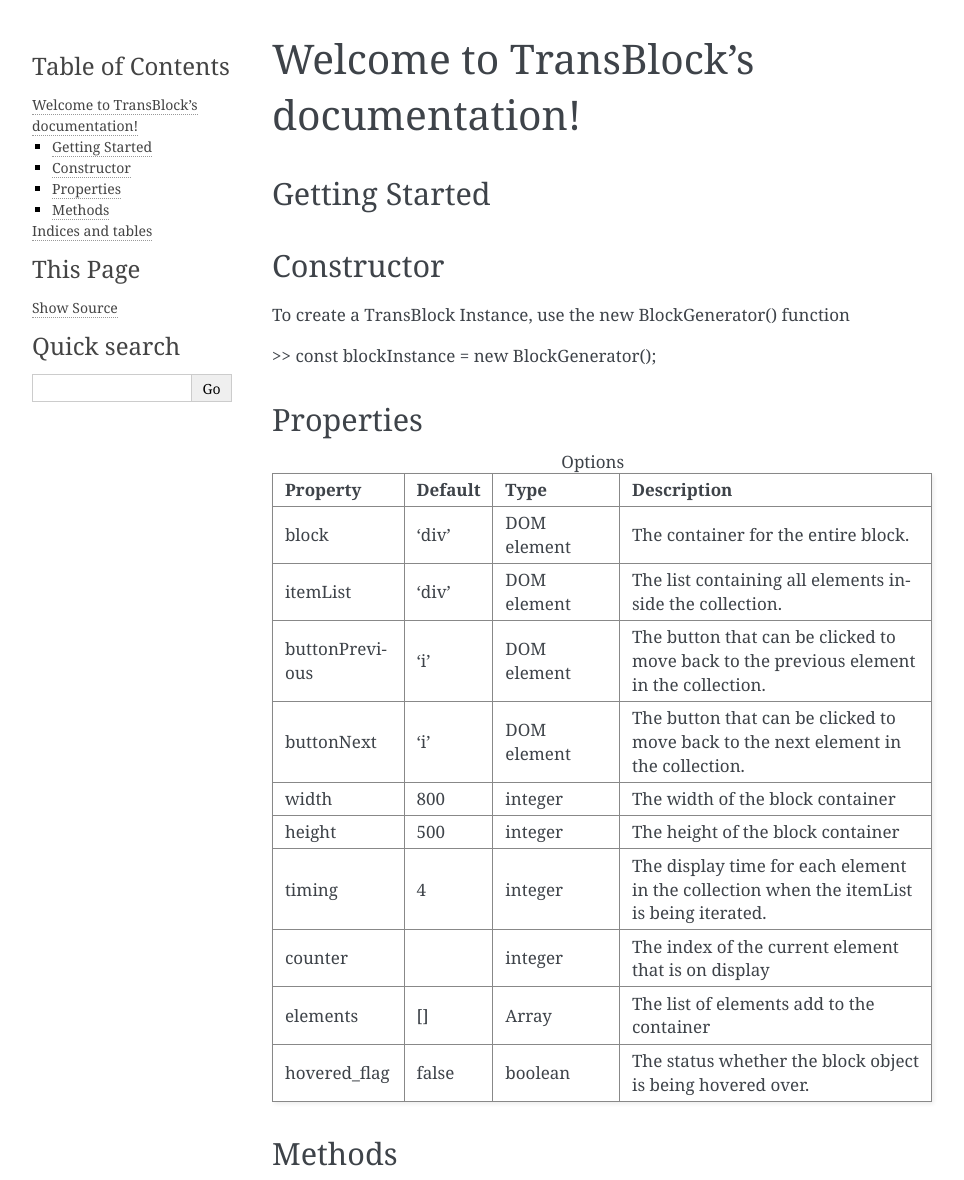
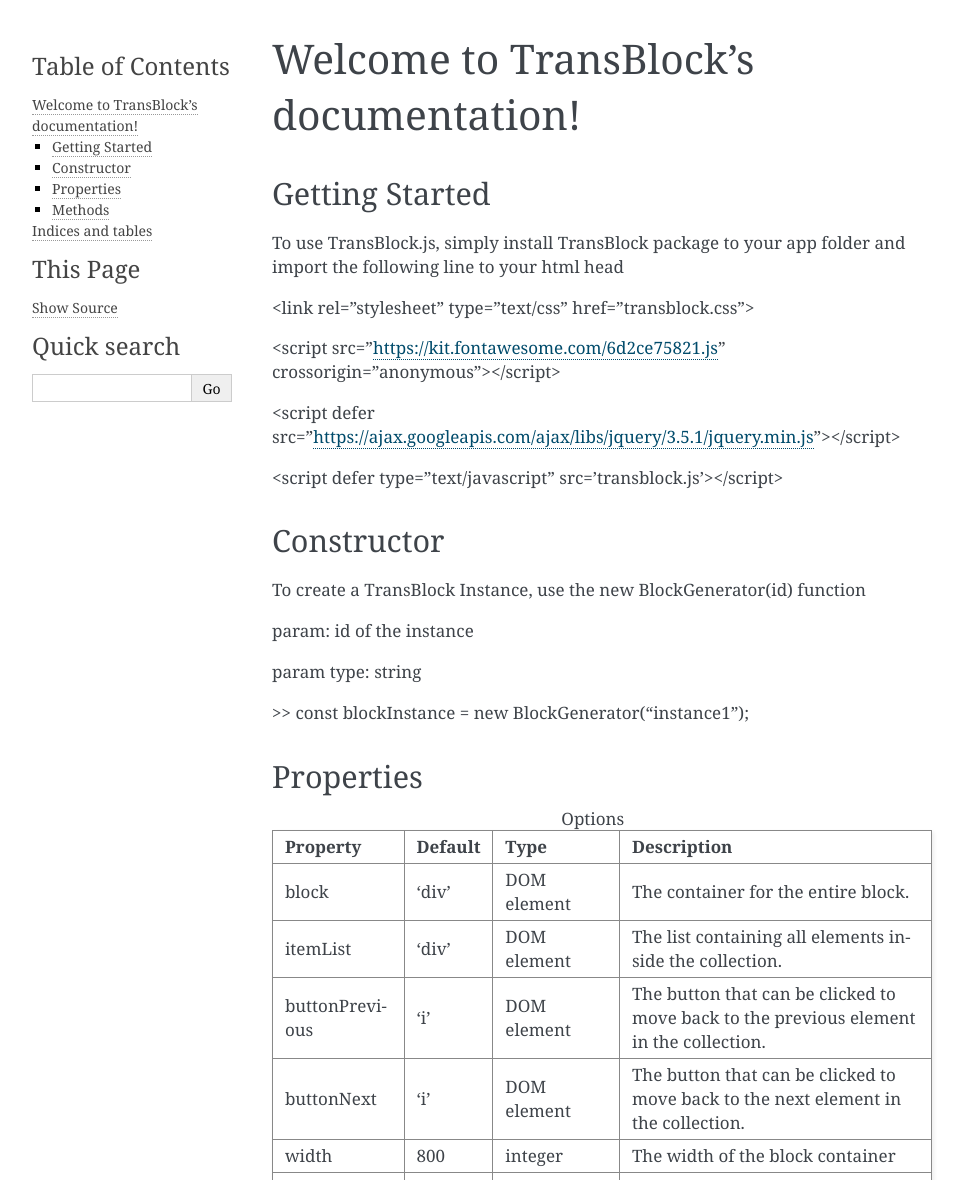
Before and after one commit to BradyHuai/TransBlockDoc, a Sphinx documentation site: the page built from docs/index.rst, in a window 1280 px wide, cut to the strip 0-1180 px from the top of the page. Shown: the whole strip, without its empty margins (148-1112 px from the left). Built offline with Sphinx 7.4.7, drawn with Linux system fonts in a browser that asks for light colours.

Commit message:
Modify docs

```diff
--- a/docs/index.rst
+++ b/docs/index.rst
@@ -9,15 +9,28 @@
 ===============
 Getting Started
 ===============
+To use TransBlock.js, simply install TransBlock package to your app folder and import the following line to your html head
+
+<link rel="stylesheet" type="text/css" href="transblock.css">
+
+<script src="https://kit.fontawesome.com/6d2ce75821.js" crossorigin="anonymous"></script>
+
+<script defer src="https://ajax.googleapis.com/ajax/libs/jquery/3.5.1/jquery.min.js"></script>
+
+<script defer type="text/javascript" src='transblock.js'></script>
 
 
 ===========
 Constructor
 ===========
 
-To create a TransBlock Instance, use the new BlockGenerator() function
+To create a TransBlock Instance, use the new BlockGenerator(id) function
 
->> const blockInstance = new BlockGenerator();
+param: id of the instance
+
+param type: string
+
+>> const blockInstance = new BlockGenerator("instance1");
 
 ==========
 Properties
```
